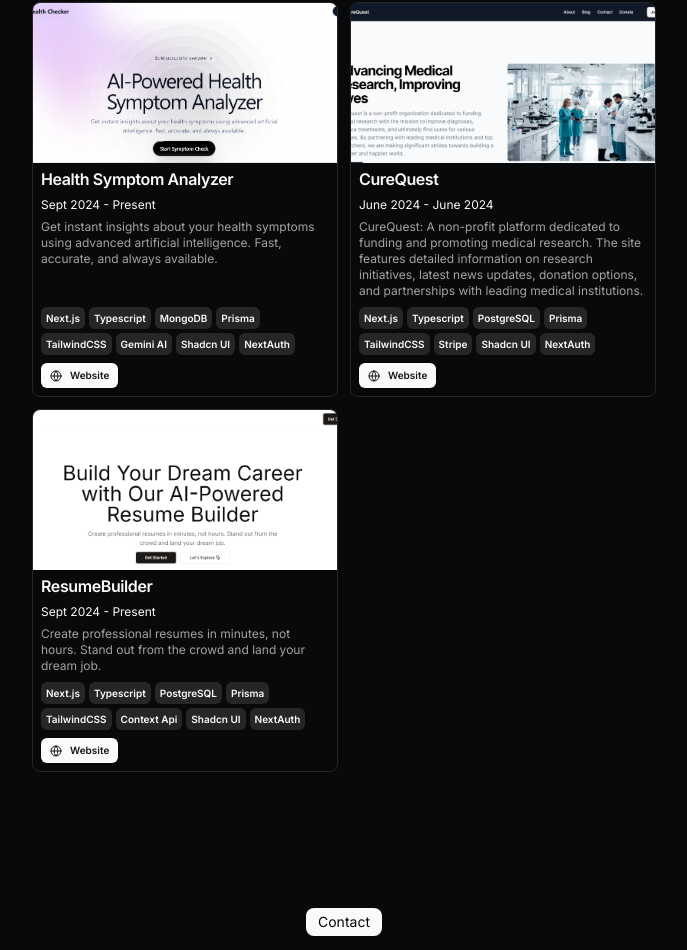
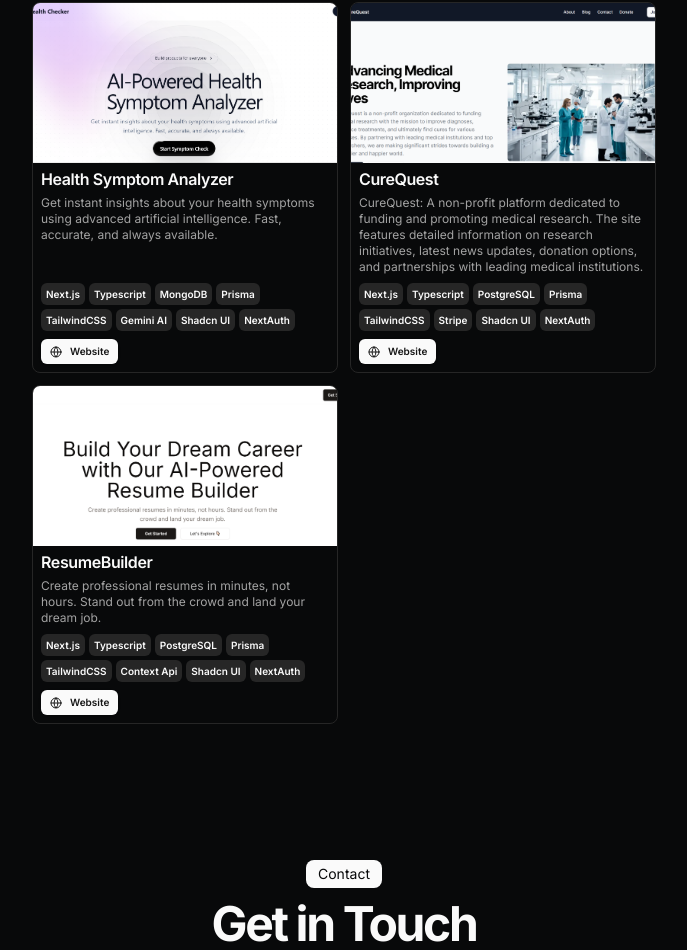
Before and after one commit to Pharm-ack/porfolio, a Next.js app: page / in a window 1280 px wide. Shown: the part 1057-2007 px from the top of the page, without its empty margins (296-983 px from the left). Built offline with nearby package versions, Linux system fonts and the light colour scheme.

Commit message:
Update resume.tsx

```diff
--- a/src/data/resume.tsx
+++ b/src/data/resume.tsx
@@ -83,7 +83,7 @@ export const DATA = {
     {
       title: "Health Symptom Analyzer",
       href: "https://symptom-analyzer.vercel.app/",
-      dates: "Sept 2024 - Present",
+      //dates: "Sept 2024 - Present",
       active: true,
       description:
         "Get instant insights about your health symptoms using advanced artificial intelligence. Fast, accurate, and always available.",
@@ -112,7 +112,7 @@ export const DATA = {
     {
       title: "CureQuest",
       href: "https://cure-quest-ph.vercel.app/",
-      dates: "June 2024 - June 2024",
+      //dates: "June 2024 - June 2024",
       active: true,
       description:
         "CureQuest: A non-profit platform dedicated to funding and promoting medical research. The site features detailed information on research initiatives, latest news updates, donation options, and partnerships with leading medical institutions.",
@@ -140,7 +140,7 @@ export const DATA = {
     {
       title: "ResumeBuilder",
       href: "https://ph-resume.vercel.app/",
-      dates: "Sept 2024 - Present",
+      //dates: "Sept 2024 - Present",
       active: true,
       description:
         "Create professional resumes in minutes, not hours. Stand out from the crowd and land your dream job.",
```
